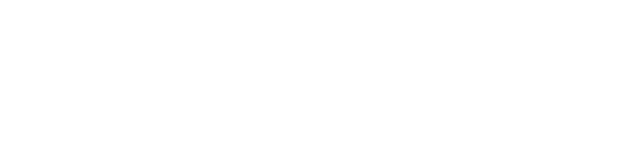
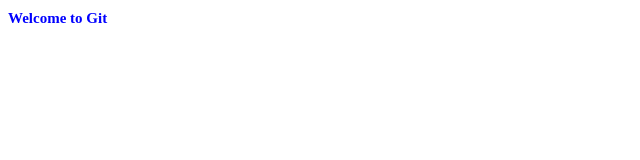
Before and after one commit to KevinBiju2310/gitPractice, a website: page git.html in a window 1280 px wide. Shown: the full height of the page, 0-640 px from the left. Drawn offline with Linux system fonts and the light colour scheme.

Commit message:
modified

```diff
--- a/git.html
+++ b/git.html
@@ -4,8 +4,14 @@
     <meta charset="UTF-8">
     <meta name="viewport" content="width=device-width, initial-scale=1.0">
     <title>Document</title>
+    <style>
+        h1{
+            color: blue;
+            font-size: 15px;
+        }
+    </style>
 </head>
 <body>
-
+    <h1>Welcome to Git</h1>
 </body>
 </html>
```
